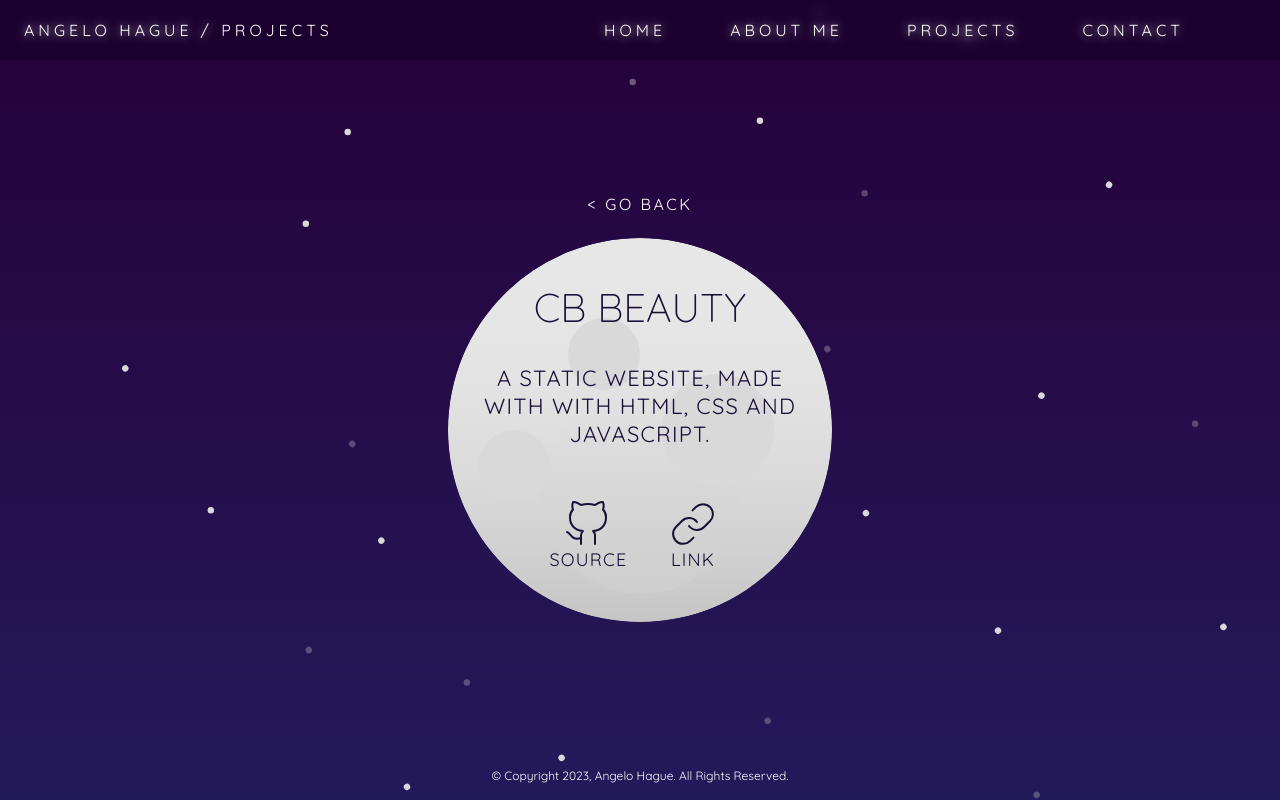
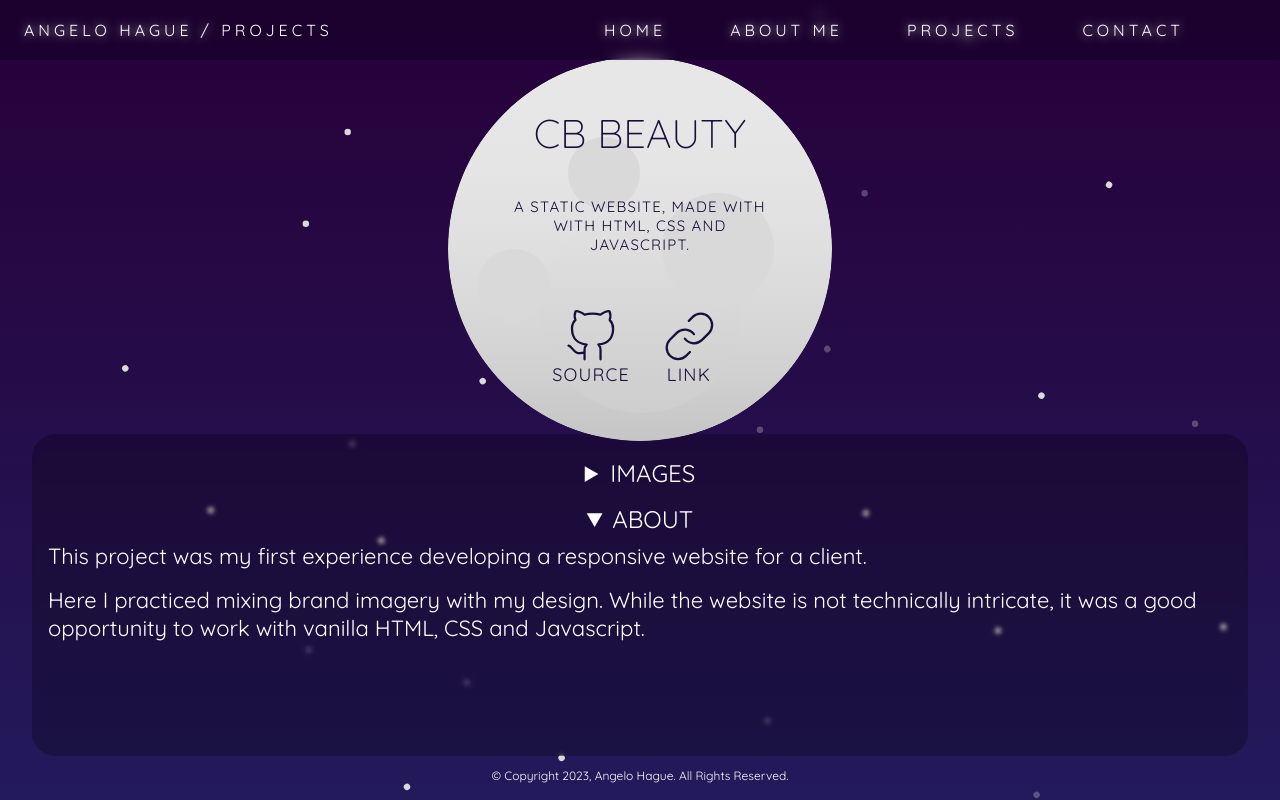
Before and after one commit to AngeloHague/next-js-personal-site, a Next.js app: page /projects/cb-beauty in a window 1280 px wide. Built offline with nearby package versions, Linux system fonts and the light colour scheme.

Commit message:
Added descriptions to indiv. project pages

```diff
--- a/src/app/globals.css
+++ b/src/app/globals.css
@@ -33,6 +33,10 @@ button {
   border: 4px solid #fff;
   border-radius: 4px;
   text-transform: uppercase;
+}
+
+details summary {
+  cursor: pointer;
 }
 
 .page {
@@ -297,6 +301,9 @@ footer {
 .sections section#hero .logo-container .requireJS h3 {
   font-weight: 600;
 }
+
+.sections section#hero .logo-container .heroContent { width: 100%; }
+.sections section#hero .logo-container .heroContent.full { height: 100%; }
 
 .sections section#hero .dive_deeper {
   background: linear-gradient(180deg, #1A0F38 0%, #0D0620 100%);
--- a/src/app/projects/[project]/page.js
+++ b/src/app/projects/[project]/page.js
@@ -1,5 +1,5 @@
 import React from 'react'
-import { getProjectMetadata, projectMetadata } from "@/lib/projects";
+import { getProjectContent, getProjectMetadata, projectMetadata } from "@/lib/projects";
 import HeroSection from '@/components/HeroSection';
 import styles from '../page.module.css'
 import { ProjectMoon } from '../ProjectStars';
@@ -13,14 +13,32 @@ export async function generationStaticParams() {
 
 export default function page({params}) {
     const project = projectMetadata[params.project];
+    const markdown = getProjectContent(params.project);
     return (
         <main>
             <div className='sections'>
                 <HeroSection
-                    back_link='/projects/'
+                    // back_link='/projects/'
                     full_space={true}
+                    stretchHero
                 >
-                    <ProjectMoon project={project} />
+                    <div className={styles.layoutGrid}>
+                        <div className={styles.moonContainer}>
+                            <ProjectMoon project={project} />
+                        </div>
+                        <div className={styles.infoContainer}>
+                            <div>
+                                <details>
+                                    <summary>Images</summary>
+                                    <p>Hello images</p>
+                                </details>
+                                <details open>
+                                    <summary>About</summary>
+                                    {markdown}
+                                </details>
+                            </div>
+                        </div>
+                    </div>
                 </HeroSection>
             </div>
         </main>
--- a/src/app/projects/page.module.css
+++ b/src/app/projects/page.module.css
@@ -127,15 +127,19 @@ section.project {
 .projectMoon {
     position: relative;
     z-index: 15;
-    width: 384px;
-    height: 384px;
+    width: 85%;
+    max-width: 384px;
+    aspect-ratio: 1/1;
+    height: auto;
     display: flex;
     flex-direction: column;
+    justify-content: center;
+    align-items: center;
 }
 .projectMoon .content {
     position: relative;
     width: inherit;
-    height: inherit;
+    height: 100%;
     z-index: 15;
     display: flex;
     flex-direction: column;
@@ -148,14 +152,15 @@ section.project {
     margin: 0;
 }
 .projectMoon .content h2 {
-    width: 60%;
+    width: 70%;
     /* height: 30%; */
-    font-size: 4rem;
+    font-size: 400%;
 }
 .projectMoon .content p {
     width: 85%;
     letter-spacing: 1.2px;
     padding-top: 8px;
+    font-size: 150%;
 }
 .projectMoon .content .links {
     list-style: none;
@@ -170,6 +175,9 @@ section.project {
 }
 .projectMoon .content .links a {
     text-decoration: none;
+    width: 50%;
+    aspect-ratio: 1/1;
+    height: auto;
 }
 .projectMoon .content .links p {
     font-size: 1.8rem;
@@ -181,10 +189,15 @@ section.project {
     flex-direction: column;
     justify-content: center;
     align-items: center;
-    width: 88px;
+    width: 100%;
     aspect-ratio: 1/1;
     height: auto;
     transition: transform 0.4s;
+}
+.projectMoon .content .links svg {
+    width: 56%;
+    aspect-ratio: 1/1;
+    height: auto;
 }
 .projectMoon .content .links li:hover { transform: scale(1.05); }
 .projectMoon .moon {
@@ -194,6 +207,66 @@ section.project {
     z-index: 10;
 }
 
+.layoutGrid {
+    width: 100%;
+    height: 100%;
+    display: grid;
+    grid-template-rows: 50% 50%;
+    padding-top: 60px;
+    align-items: center;
+    justify-items: center;
+    box-sizing: border-box;
+}
+.layoutGrid > div {
+    width: 100%;
+    height: 100%;
+    display: flex;
+    align-items: center;
+    justify-content: center;
+    box-sizing: border-box;
+}
+
+.infoContainer {
+    padding: 0 32px 48px;
+    box-sizing: border-box;
+    width: 100%;
+    height: 100%;
+}
+
+.infoContainer > div {
+    padding: 16px;
+    box-sizing: border-box;
+    width: 100%;
+    height: 100%;
+    border-radius: 24px;
+    background: rgba(0, 0, 0, 0.25);
+    backdrop-filter: blur(2px);
+    overflow-y: scroll;
+}
+
+.infoContainer details {
+    box-sizing: border-box;
+    max-height: 90%;
+    display: block;
+}
+.infoContainer details > div {
+    height: 30vh;
+    overflow-y: scroll;
+    box-sizing: border-box;
+}
+.infoContainer details summary {
+    padding: 8px;
+    font-size: 2.4rem;
+    text-transform: uppercase;
+}
+
+.infoContainer details p:first-of-type {
+    padding-top: 0;
+}
+.infoContainer details p {
+    text-align: left;
+    padding-top: 16px;
+}
 
 @media (min-width: 800px) {
     .projectStars {
--- a/src/components/HeroSection.js
+++ b/src/components/HeroSection.js
@@ -5,12 +5,13 @@ import stars from '@/assets/Stars.svg'
 import { handleScroll } from "@/lib/scrolling";
 import ShimmerAnimation from './ShimmerAnimation';
 
-export default function HeroSection({home=false, low_moon=false, full_space=false, btn_text='Dive Deeper', btn_link, subtitle, requireJS=false, back_link, children}) {
+export default function HeroSection({home=false, low_moon=false, full_space=false, btn_text='Dive Deeper', btn_link, subtitle, requireJS=false, back_link, stretchHero=false, children}) {
     const go_back = (back_link) ? <><a className='back_link' href={back_link}><h4> &lt; Go Back</h4></a></> : <></>;
     const title = (home) ? <h1>Angelo Hague</h1> : '';
     const homeClass =  (home) ? "home" : '';
     const moonClass = (low_moon) ? 'moon low' : 'moon';
     const spaceClass = (full_space) ? "logo-container full" : "logo-container";
+    const heroContainerClass = (stretchHero) ? 'heroContent full' : 'heroContent';
     const seaBed = (full_space) ? <></> :
     <div className="dive_deeper">
         <a href={btn_link} onClick={handleScroll}>
@@ -47,7 +48,7 @@ export default function HeroSection({home=false, low_moon=false, full_space=fals
                       height={1080}
                       alt="Angelo Hague Moon Logo"
                     />
-                    <div>
+                    <div className={heroContainerClass}>
                         {go_back}
                         {title}
                         <h3>{subtitle}</h3>
--- a/src/lib/projects.js
+++ b/src/lib/projects.js
@@ -1,9 +1,18 @@
 // import projects from '@/src/data/projects/projects.json' assert {type: 'json'}
 import path from 'path';
 import fs from 'fs';
+import Markdown from 'markdown-to-jsx';
+import matter from 'gray-matter';
 
 const ProjectDirectory = path.join(process.cwd(), 'src', 'data', 'projects');
 export const PreviewDirectory = path.join(process.cwd(), 'public', 'previews');
+
+export const getProjectContent = (project) => {
+    const file = path.join(ProjectDirectory, 'content', project+'.md');
+    const content = fs.readFileSync(file, 'utf8');
+    const matterResult = matter(content);
+    return (<Markdown>{matterResult.content}</Markdown>)
+}
 
 export const getProjectMetadata = () => {
     const file = path.join(ProjectDirectory, 'projects.json');
```
